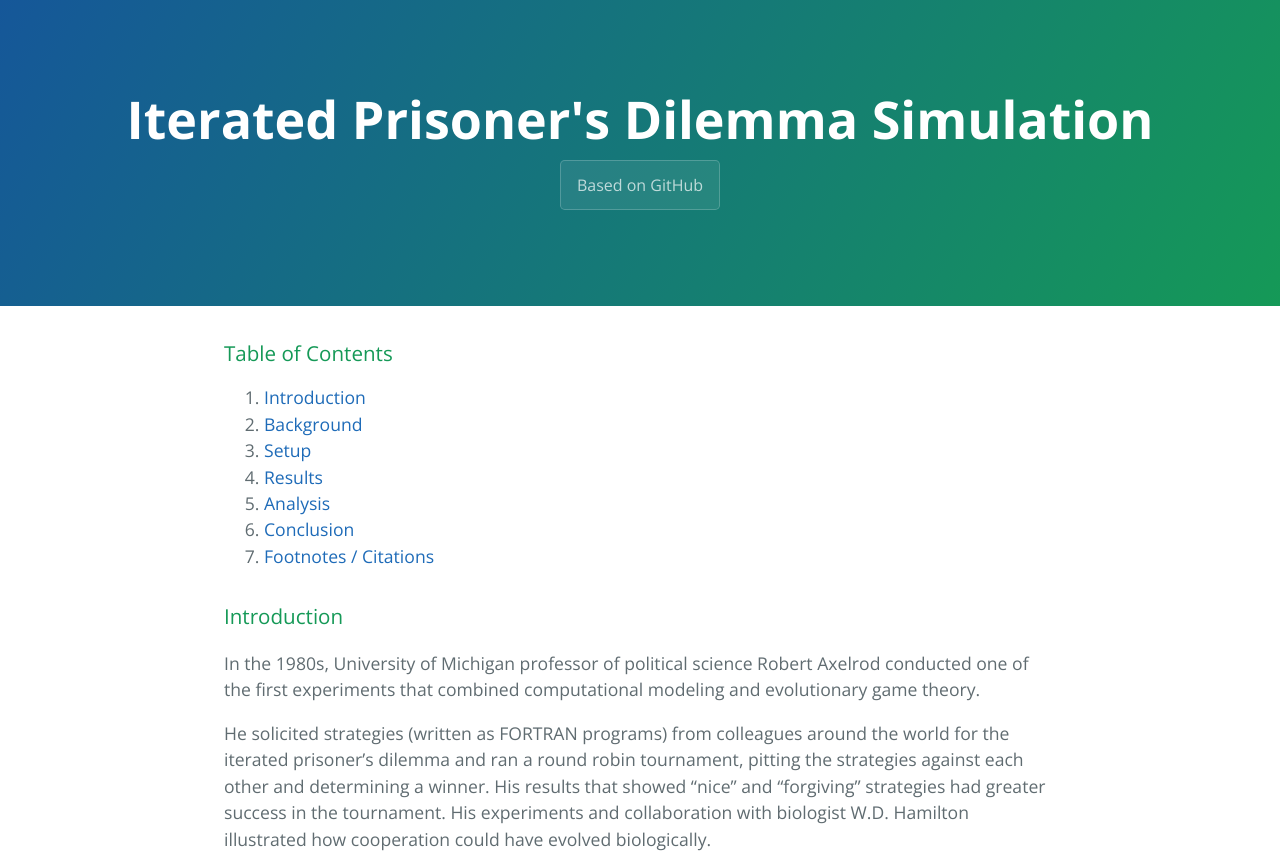
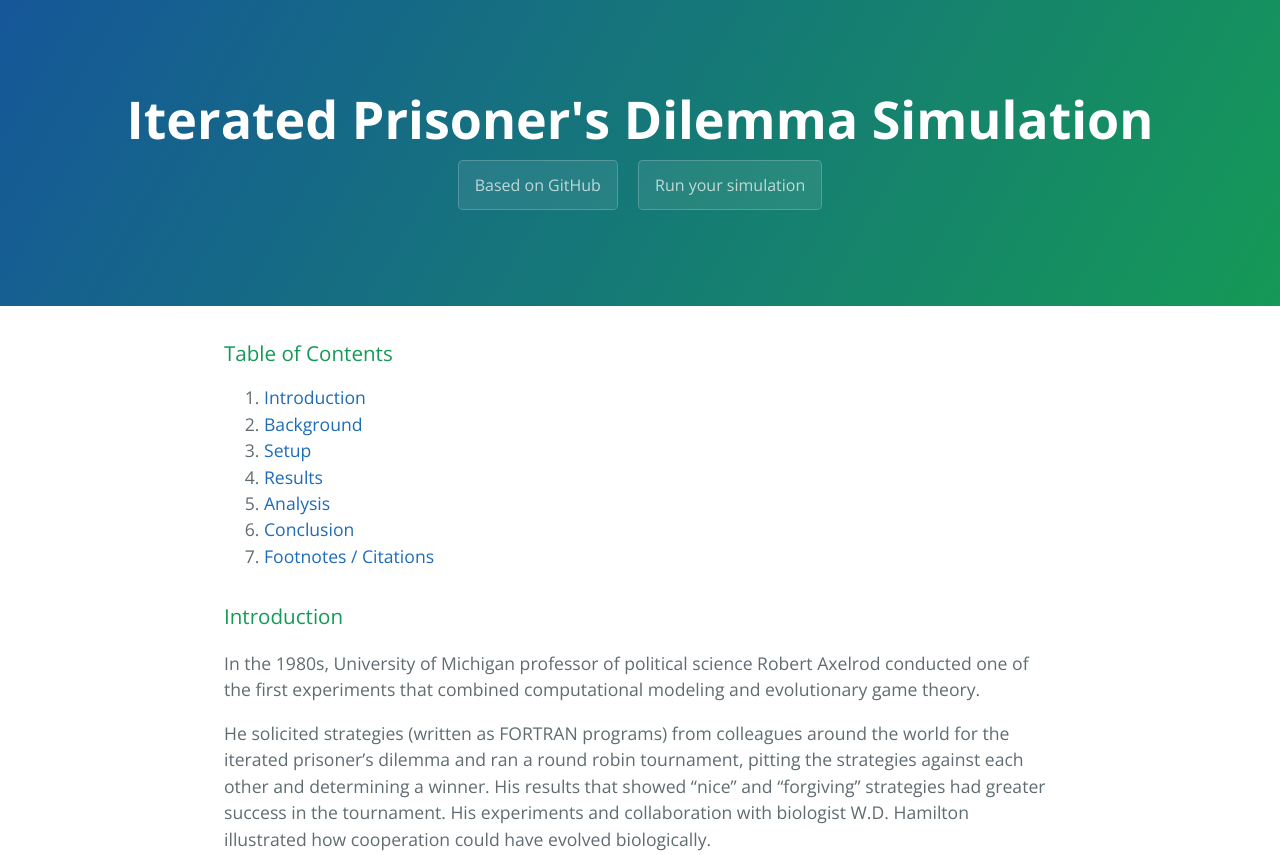
Before and after one commit to pmeridian/pmeridian.github.io, a plain HTML site: page PrisonerDilemma/index.html in a window 1280 px wide. Shown: the top 855 px of the page. Drawn offline with nearby package versions, Linux system fonts and the light colour scheme; some packages are replaced by stand-ins of ours.

Commit message:
Some other changes

```diff
--- a/PrisonerDilemma/index.html
+++ b/PrisonerDilemma/index.html
@@ -56,6 +56,7 @@
     <section class="page-header">
       <h1 class="project-name">Iterated Prisoner&#39;s Dilemma Simulation</h1>
       <a href="https://github.com/simzou/iterated-prisoners-dilemma" class="btn">Based on GitHub</a>
+      <a href="http://pmeridian.github.io/PrisonerDilemma/simulation.html" class="btn">Run your simulation</a>
     </section>
     <section class="main-content">
       <h3 id="table-of-contents"><a name="user-content-table-of-contents" href="#table-of-contents" class="headeranchor-link" aria-hidden="true"><span class="headeranchor"></span></a>Table of Contents</h3>
```
